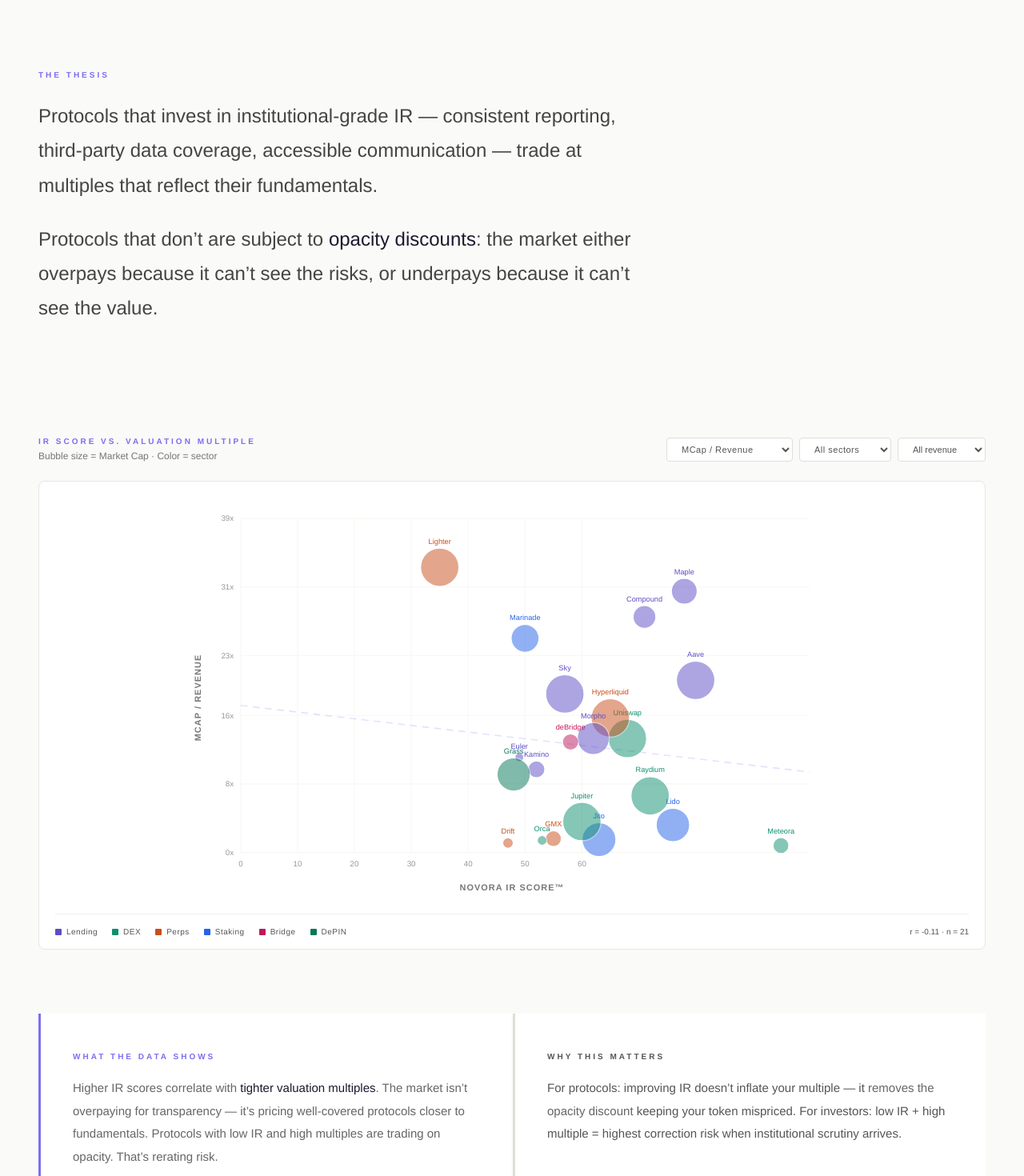
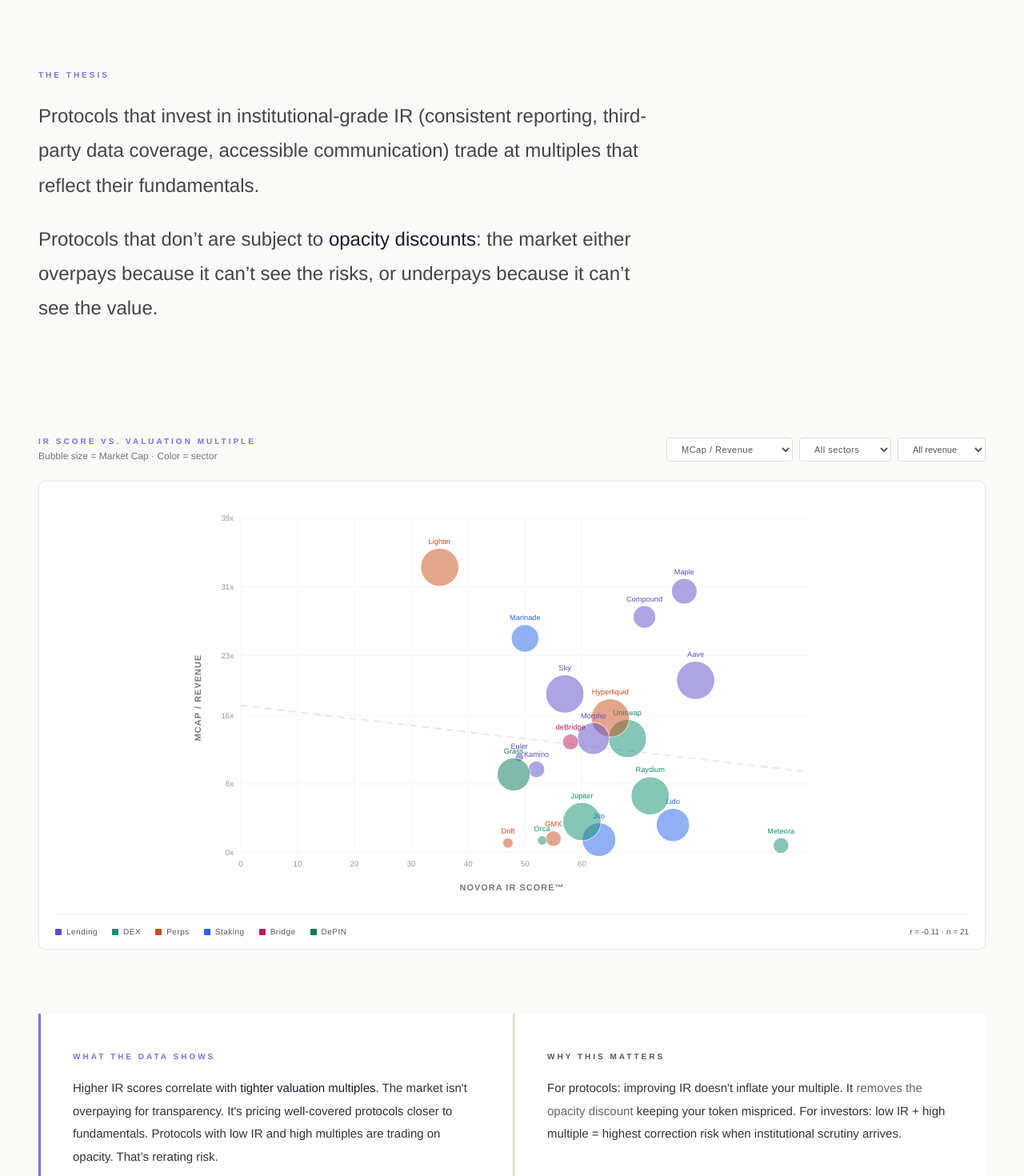
Before and after one commit to connrking/novora-site, a Next.js app: page /research/does-ir-matter-in-crypto in a window 1280 px wide. Shown: the part 800-2270 px from the top of the page at 80% size. Built offline with nearby package versions, Linux system fonts and the light colour scheme.

Commit message:
fix: remove em dashes, darken all body text for readability

```diff
--- a/app/research/does-ir-matter-in-crypto/page.jsx
+++ b/app/research/does-ir-matter-in-crypto/page.jsx
@@ -104,7 +104,7 @@
         <div className="rs-thesis" style={{padding:"100px 48px",maxWidth:780}}>
           <div style={{fontSize:10,fontWeight:700,letterSpacing:3,color:"#7C6EF0",marginBottom:24,textTransform:"uppercase"}}>The Thesis</div>
           <p style={{fontSize:24,lineHeight:1.8,color:"#444",margin:0,fontWeight:400}}>
-            {`Protocols that invest in institutional-grade IR \u2014 consistent reporting, third-party data coverage, accessible communication \u2014 trade at multiples that reflect their fundamentals.`}
+            {`Protocols that invest in institutional-grade IR (consistent reporting, third-party data coverage, accessible communication) trade at multiples that reflect their fundamentals.`}
           </p>
           <p style={{fontSize:24,lineHeight:1.8,color:"#444",margin:"24px 0 0",fontWeight:400}}>
             {`Protocols that don\u2019t are subject to `}<span style={{color:"#1A1A2E",fontWeight:500}}>opacity discounts</span>{`: the market either overpays because it can\u2019t see the risks, or underpays because it can\u2019t see the value.`}
@@ -197,15 +197,15 @@
       <div className="rs-insight-grid" style={{padding:"0 48px 80px",display:"grid",gridTemplateColumns:"1fr 1fr",gap:2}}>
         <div style={{background:"#fff",padding:"48px 40px",borderLeft:"3px solid #7C6EF0"}}>
           <div style={{fontSize:10,fontWeight:700,letterSpacing:3,color:"#7C6EF0",marginBottom:20,textTransform:"uppercase"}}>What The Data Shows</div>
-          <p style={{fontSize:15,lineHeight:1.9,color:"#666",margin:0,fontWeight:300}}>
+          <p style={{fontSize:15,lineHeight:1.9,color:"#333",margin:0,fontWeight:400}}>
             {`Higher IR scores correlate with `}<span style={{color:"#1A1A2E",fontWeight:500}}>tighter valuation multiples</span>.
-            {` The market isn\u2019t overpaying for transparency \u2014 it\u2019s pricing well-covered protocols closer to fundamentals. Protocols with low IR and high multiples are trading on opacity. That\u2019s rerating risk.`}
+            {` The market isn't overpaying for transparency. It's pricing well-covered protocols closer to fundamentals. Protocols with low IR and high multiples are trading on opacity. That\u2019s rerating risk.`}
           </p>
         </div>
         <div style={{background:"#fff",padding:"48px 40px",borderLeft:"3px solid #E0DED8"}}>
           <div style={{fontSize:10,fontWeight:700,letterSpacing:3,color:"#555",marginBottom:20,textTransform:"uppercase"}}>Why This Matters</div>
-          <p style={{fontSize:15,lineHeight:1.9,color:"#555",margin:0,fontWeight:300}}>
-            {`For protocols: improving IR doesn\u2019t inflate your multiple \u2014 it `}<span style={{color:"#666"}}>removes the opacity discount</span>{` keeping your token mispriced. For investors: low IR + high multiple = highest correction risk when institutional scrutiny arrives.`}
+          <p style={{fontSize:15,lineHeight:1.9,color:"#333",margin:0,fontWeight:400}}>
+            {`For protocols: improving IR doesn't inflate your multiple. It `}<span style={{color:"#666"}}>removes the opacity discount</span>{` keeping your token mispriced. For investors: low IR + high multiple = highest correction risk when institutional scrutiny arrives.`}
           </p>
         </div>
       </div>
@@ -270,21 +270,21 @@
             </tbody>
           </table>
           <div style={{padding:"12px 16px",fontSize:10,color:"#555",borderTop:"1px solid #F0EEE8"}}>
-            {`* Excluded from scatter and correlation \u2014 MCap/Rev not meaningful for governance protocols with sub-$1M revenue`}
+            {`* Excluded from scatter and correlation. MCap/Rev not meaningful for governance protocols with sub-$1M revenue`}
           </div>
         </div>
       </div>
 
       <div className="rs-methodology" style={{padding:"0 48px 100px",maxWidth:700}}>
         <div style={{fontSize:10,fontWeight:700,letterSpacing:3,color:"#666",marginBottom:16,textTransform:"uppercase"}}>Methodology</div>
-        <p style={{fontSize:13,lineHeight:2,color:"#666",margin:0,fontWeight:300}}>
-          {`The Novora IR Score\u2122 evaluates protocols across 5 equally-weighted pillars (20 points each) for a 100-point composite. Each pillar contains 6 sub-criteria scored on a 0/5/10/15 scale, normalized to the pillar weight. Valuation data sourced from CoinGecko and Artemis. Revenue data sourced from Artemis and DefiLlama. Sample limited to protocols with verifiable on-chain revenue. Pearson\u2019s r used for correlation. This is observational \u2014 correlation does not imply causation. Market data as of April 1, 2026.`}
+        <p style={{fontSize:13,lineHeight:2,color:"#444",margin:0,fontWeight:400}}>
+          {`The Novora IR Score\u2122 evaluates protocols across 5 equally-weighted pillars (20 points each) for a 100-point composite. Each pillar contains 6 sub-criteria scored on a 0/5/10/15 scale, normalized to the pillar weight. Valuation data sourced from CoinGecko and Artemis. Revenue data sourced from Artemis and DefiLlama. Sample limited to protocols with verifiable on-chain revenue. Pearson\u2019s r used for correlation. This is observational. Correlation does not imply causation. Market data as of April 1, 2026.`}
         </p>
       </div>
 
       <div className="rs-cta-section" style={{borderTop:"1px solid #E8E6E0",padding:"80px 48px",textAlign:"center",background:"#fff"}}>
         <div style={{fontSize:10,fontWeight:700,letterSpacing:4,color:"#7C6EF0",marginBottom:20,textTransform:"uppercase"}}>Get Your Protocol Scored</div>
-        <p style={{fontSize:16,color:"#666",maxWidth:460,margin:"0 auto 36px",fontWeight:300,lineHeight:1.8}}>
+        <p style={{fontSize:16,color:"#444",maxWidth:460,margin:"0 auto 36px",fontWeight:400,lineHeight:1.8}}>
           The IR Score is the starting point. From there: Full IR Diagnostic, IR Monitor, or hands-on capital markets advisory.
         </p>
         <div className="rs-cta-links" style={{display:"flex",justifyContent:"center",gap:36,fontSize:13}}>
```
